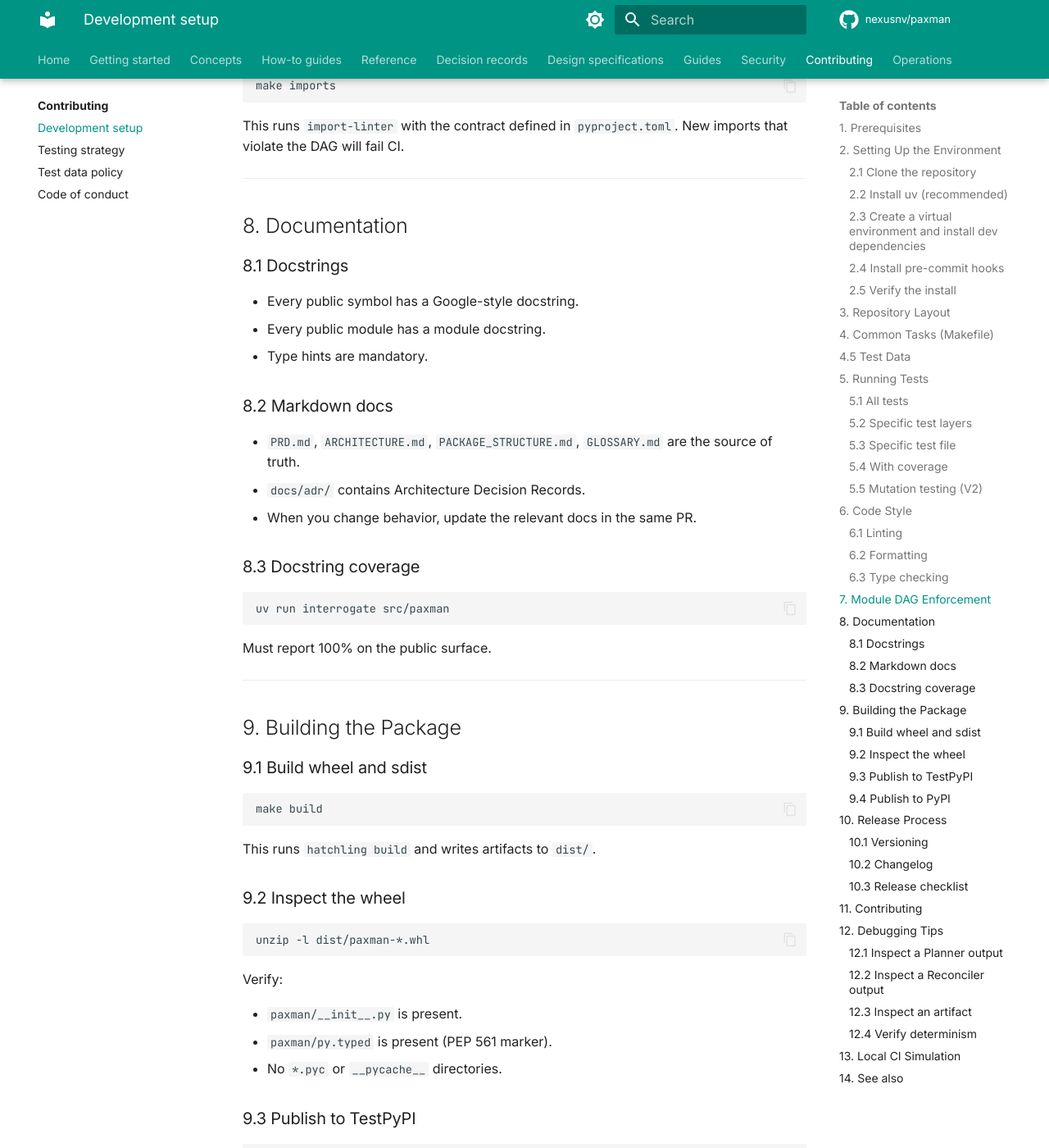
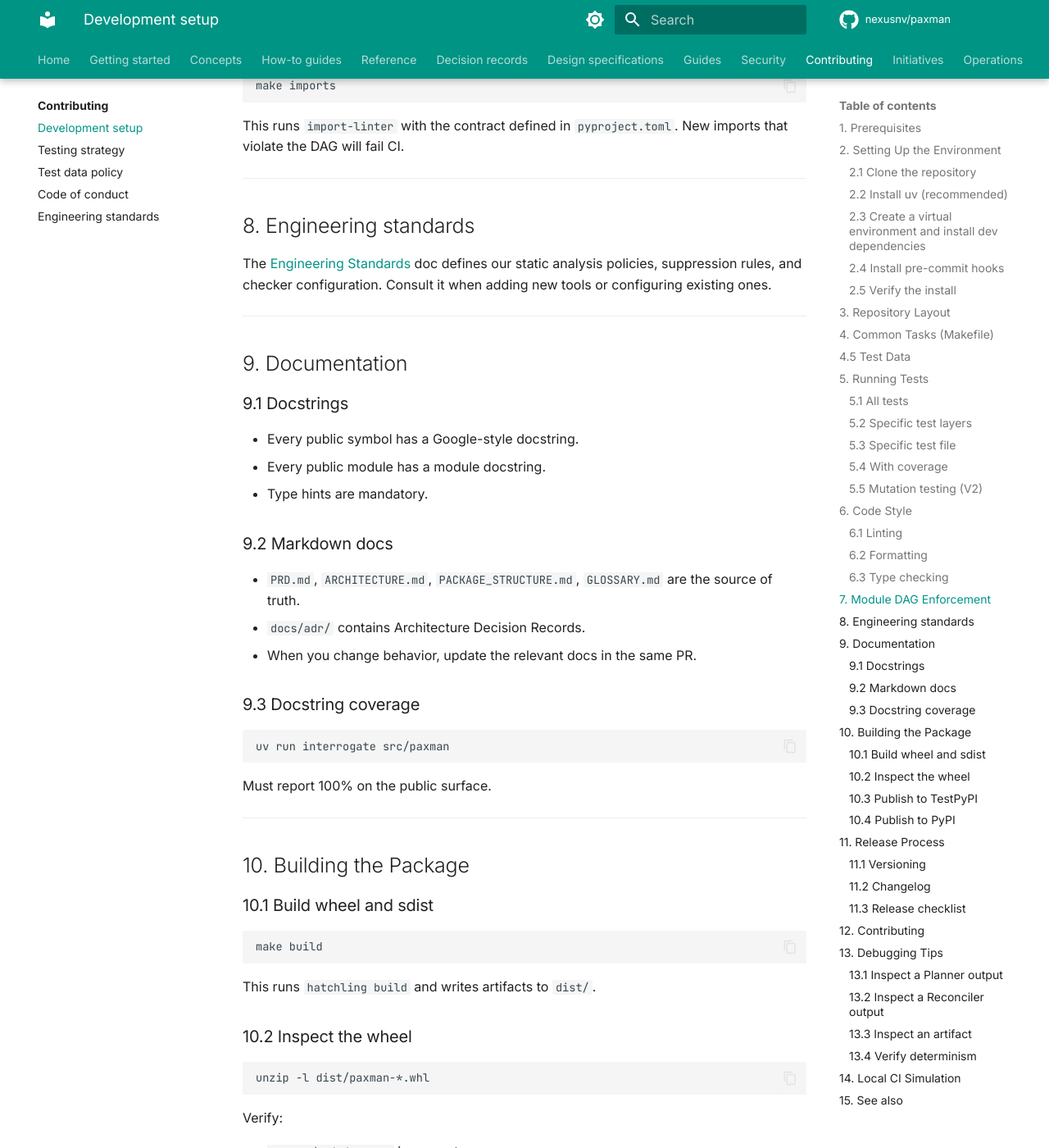
Before and after one commit to nexusnv/paxman, an MkDocs documentation site: the page built from docs/contributing/development.md, in a window 1280 px wide and 1400 px high, scrolled down 5475 px. Shown: the whole window at 82% size. Built offline with MkDocs 1.6.1 and Material for MkDocs 9.7.7, drawn with Linux system fonts in a browser that asks for light colours; comment, search, counter and statistics services are not loaded; some of the changed text lies outside the part shown.

````diff
--- a/docs/contributing/development.md
+++ b/docs/contributing/development.md
@@ -256,21 +256,27 @@
 
 ---
 
-## 8. Documentation
+## 8. Engineering standards
 
-### 8.1 Docstrings
+The [Engineering Standards](./engineering-standards.md) doc defines our static analysis policies, suppression rules, and checker configuration. Consult it when adding new tools or configuring existing ones.
+
+---
+
+## 9. Documentation
+
+### 9.1 Docstrings
 
 - Every public symbol has a Google-style docstring.
 - Every public module has a module docstring.
 - Type hints are mandatory.
 
-### 8.2 Markdown docs
+### 9.2 Markdown docs
 
 - `PRD.md`, `ARCHITECTURE.md`, `PACKAGE_STRUCTURE.md`, `GLOSSARY.md` are the source of truth.
 - `docs/adr/` contains Architecture Decision Records.
 - When you change behavior, update the relevant docs in the same PR.
 
-### 8.3 Docstring coverage
+### 9.3 Docstring coverage
 
 ```bash
 uv run interrogate src/paxman
@@ -280,9 +286,9 @@
 
 ---
 
-## 9. Building the Package
+## 10. Building the Package
 
-### 9.1 Build wheel and sdist
+### 10.1 Build wheel and sdist
 
 ```bash
 make build
@@ -290,7 +296,7 @@
 
 This runs `hatchling build` and writes artifacts to `dist/`.
 
-### 9.2 Inspect the wheel
+### 10.2 Inspect the wheel
 
 ```bash
 unzip -l dist/paxman-*.whl
@@ -302,13 +308,13 @@
 - `paxman/py.typed` is present (PEP 561 marker).
 - No `*.pyc` or `__pycache__` directories.
 
-### 9.3 Publish to TestPyPI
+### 10.3 Publish to TestPyPI
 
 ```bash
 make publish-test
 ```
 
-### 9.4 Publish to PyPI
+### 10.4 Publish to PyPI
 
 ```bash
 make publish
@@ -318,9 +324,9 @@
 
 ---
 
-## 10. Release Process
+## 11. Release Process
 
-### 10.1 Versioning
+### 11.1 Versioning
 
 Paxman follows [semver](https://semver.org/) post-1.0. Pre-1.0, MINOR versions may contain breaking changes.
 
@@ -328,7 +334,7 @@
 - **MINOR** — new feature, backward compatible. Update `CHANGELOG.md`, tag.
 - **PATCH** — bug fix. Update `CHANGELOG.md`, tag.
 
-### 10.2 Changelog
+### 11.2 Changelog
 
 `CHANGELOG.md` follows [Keep a Changelog](https://keepachangelog.com/) format:
 
@@ -360,7 +366,7 @@
 - Security fix.
 ```
 
-### 10.3 Release checklist
+### 11.3 Release checklist
 
 1. Update `CHANGELOG.md` with the new version.
 2. Update `pyproject.toml` `version`.
@@ -389,9 +395,9 @@
 
 ---
 
-## 12. Debugging Tips
+## 13. Debugging Tips
 
-### 12.1 Inspect a Planner output
+### 13.1 Inspect a Planner output
 
 ```python
 from paxman import planner, profile
@@ -401,7 +407,7 @@
 print(json.dumps(plan.to_dict(), indent=2))
 ```
 
-### 12.2 Inspect a Reconciler output
+### 13.2 Inspect a Reconciler output
 
 ```python
 from paxman import reconciler
@@ -411,7 +417,7 @@
 print(json.dumps([r.to_dict() for r in resolved], indent=2))
 ```
 
-### 12.3 Inspect an artifact
+### 13.3 Inspect an artifact
 
 ```python
 from paxman import ExecutionArtifact
@@ -421,7 +427,7 @@
 print("replay_hash:", artifact.replay_hash)
 ```
 
-### 12.4 Verify determinism
+### 13.4 Verify determinism
 
 ```python
 import subprocess
@@ -458,7 +464,7 @@
 
 ---
 
-## 14. See also
+## 15. See also
 
 - [docs/TEST_DATA.md](./test-data.md) — test data policy, dataset catalog, licensing rules
 - [tests/fixtures/DATASET_LICENSES.md](https://github.com/nexusnv/paxman/blob/main/tests/fixtures/DATASET_LICENSES.md) — attribution for every vendored dataset
--- a/mkdocs.yml
+++ b/mkdocs.yml
@@ -124,6 +124,10 @@
       - Testing strategy: contributing/testing-strategy.md
       - Test data policy: contributing/test-data.md
       - Code of conduct: contributing/code-of-conduct.md
+      - Engineering standards: contributing/engineering-standards.md
+  - Initiatives:
+      - Overview: initiatives/README.md
+      - Pyright Strict Mode: initiatives/pyright-strict-mode.md
   - Operations:
       - Changelog: operations/changelog.md
 
````
Also changed, not shown: other parts of docs/contributing/development.md (+2 -2 lines), docs/contributing/index.md (+4 -0 lines), 2 other files.
